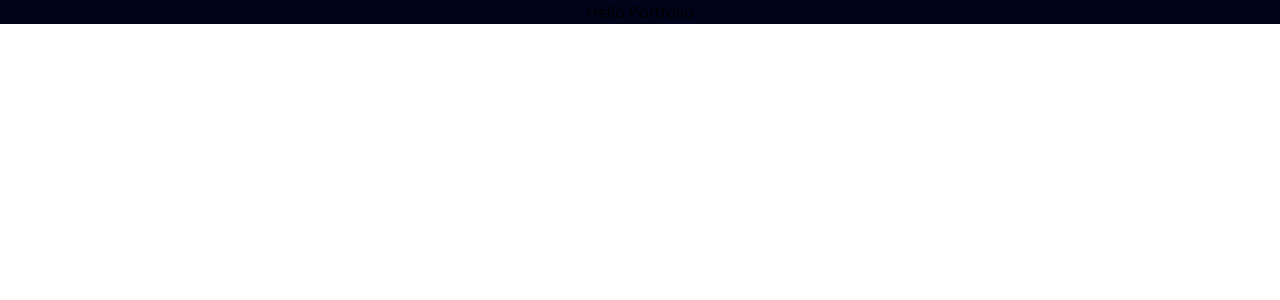
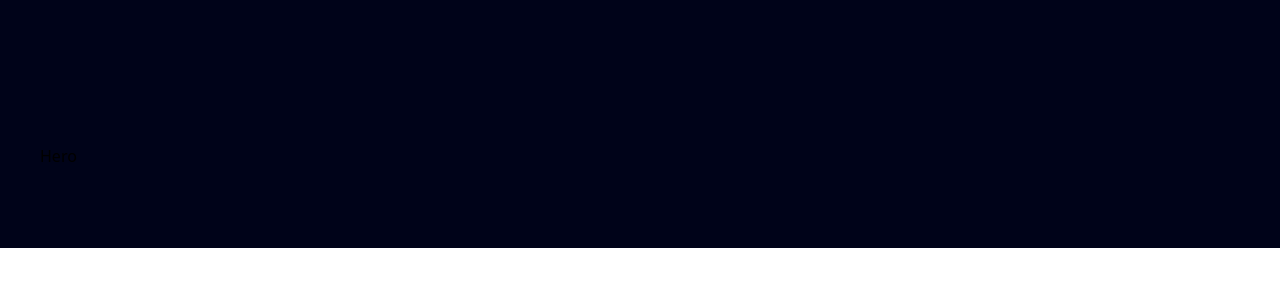
Before and after one commit to EuJinnLucaShow/lucashowcode, a Next.js app: page / in a window 1280 px wide. Shown: the top 300 px of the page. Built offline with nearby package versions, Linux system fonts and the light colour scheme.

Commit message:
Installation framer-motion clsx tailwind-merge

```diff
--- a/app/page.tsx
+++ b/app/page.tsx
@@ -1,8 +1,10 @@
+import Hero from "@/components/Hero";
+
 export default function Home() {
   return (
-    <main className="relative bg-black-100 flex justify-center items-center flex-col overflow-hidden mx-auto sm:px-10">
-      <div>
-        <h1>Hello Portfolio</h1>
+    <main className="relative bg-black-100 flex justify-center items-center flex-col overflow-hidden mx-auto sm:px-10 px-5">
+      <div className="max-v-7xl w-full">
+        <Hero />
       </div>
     </main>
   );
--- /dev/null
+++ b/components/Hero.tsx
@@ -0,0 +1,7 @@
+import React from "react";
+
+const Hero = () => {
+  return <div className="pb-20 pt-36 ">Hero</div>;
+};
+
+export default Hero;
```
Also changed, not shown: package.json (+7 -4 lines), 1 other file (tests, documents, lock files or other folders).
